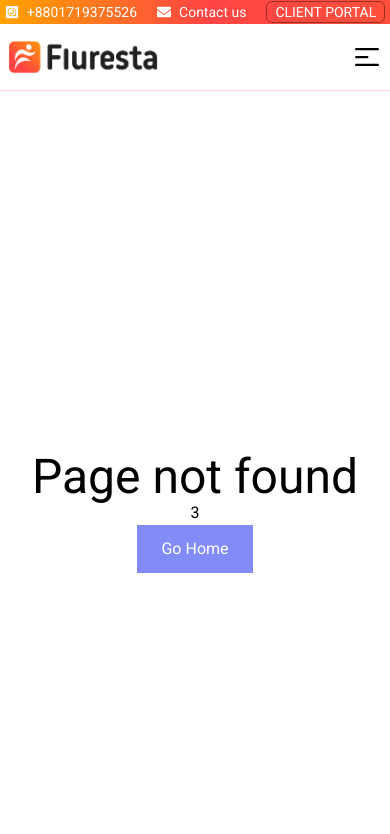
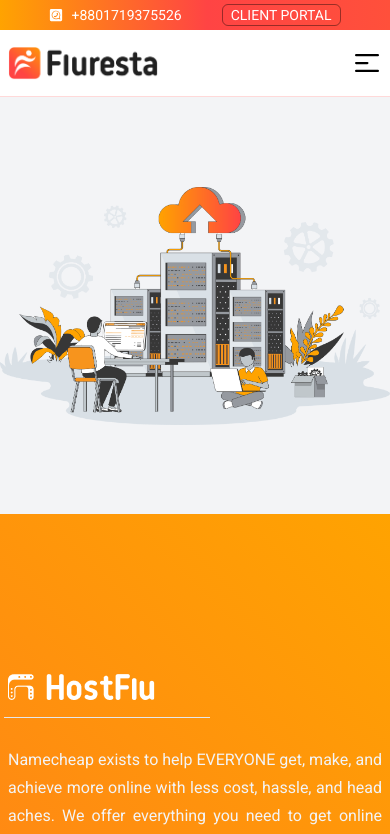
Before and after one commit to pothikit/hostfule-project, a React (Create React App) app: page /shared-hosting in a window 390 px wide. Shown: the top 834 px of the page. Built offline with nearby package versions, Linux system fonts and the light colour scheme; a web font is replaced by a local one.

Commit message:
shared hosting start

```diff
--- a/src/App.js
+++ b/src/App.js
@@ -6,6 +6,7 @@ import PageNotFound from "./components/PageNotFound";
 import Home from './components/home/Home';
 import { Header } from "./components/header/Header";
 import Footer from './components/footer/Footer';
+import SharedHosting from "./components/sharedHosting/SharedHosting";
 
 function App() {
   return (
@@ -15,6 +16,7 @@ function App() {
         {/* login page       */}
         <Route path="/" element={<Home />} />
         <Route path="login" element={<Login />} />
+        <Route path="/shared-hosting" element={<SharedHosting />} />
         <Route path="*" element={<PageNotFound />} />
       </Routes>
       <Footer></Footer>
--- /dev/null
+++ b/src/components/Banner.jsx
@@ -0,0 +1,12 @@
+import React from 'react'
+
+function Banner({ props }) {
+    console.log(props)
+    return (
+        <section>
+
+        </section>
+    )
+}
+
+export default Banner
--- a/src/components/header/Header.jsx
+++ b/src/components/header/Header.jsx
@@ -24,11 +24,11 @@ export const Header = () => {
     return (
         <>
             <header className=''>
-                <div className="top-header py-[1px]">
+                <div className="top-header py-1">
                     <div className="container mx-auto">
                         <ul className='flex justify-center md:justify-end items-center gap-5 md:gap-12 text-white text-sm md:text-lg'>
                             <li className=''><a href="https://wa.me/+8801719375526" className='flex items-center gap-2 md:gap-4'><span className="rotate-[270deg]"><FaWhatsappSquare /></span>+8801719375526</a></li>
-                            <li className=''><a href="mailto:hostflu@gmail.com" className='flex items-center gap-2 md:gap-4'><FaEnvelope />Contact us</a></li>
+                            <li className=''><a href="mailto:hostflu@gmail.com" className='hidden sm:flex items-center gap-2 md:gap-4'><FaEnvelope />Contact us</a></li>
                             <Link to="https://my.hostflu.com/register.php" target="_blank" className="border border-black border-opacity-40 hover:text-black hover:border-white duration-500 px-2 text-sm md:px-4 text-white rounded-md md:text-base">CLIENT PORTAL</Link>
                         </ul>
                     </div>
--- a/src/components/header/Navbar.jsx
+++ b/src/components/header/Navbar.jsx
@@ -1,6 +1,8 @@
 import React, { useState } from 'react'
 import { Link } from 'react-router-dom';
 import { BiSolidDownArrow } from "react-icons/bi";
+
+import { FaEnvelope } from "react-icons/fa";
 
 export const Navbar = () => {
     const [dropdown, setDropdown] = useState(null)
@@ -26,7 +28,7 @@ export const Navbar = () => {
                     <ul className='flex flex-col sm:flex-row shadow-sm shadow-gray-100 items-start rounded bg-white p-4 pt-2'>
                         <li className='space-y-5'>
                             {/* Shared Hosting */}
-                            <h4 className='text-base text-left px-10 whitespace-nowrap'>Shared Hosting</h4>
+                            <Link to="/shared-hosting" onClick={(e) => e.stopPropagation()} className='hover:text-primary'><h4 className='text-base text-left px-10 whitespace-nowrap'>Shared Hosting</h4></Link>
                             <ul className='flex flex-col space-y-2 whitespace-nowrap drop-mega sm:border-r px-10'>
                                 <li className='font-normal'><Link to="https://my.hostflu.com/index.php?rp=/store/shared-hosting/mini" className='hover:text-primary'>Mini</Link></li>
                                 <li className='font-normal'><Link to="https://my.hostflu.com/index.php?rp=/store/shared-hosting/starter" className='hover:text-primary'>Starter</Link></li>
@@ -194,6 +196,7 @@ export const Navbar = () => {
                                 <li className='font-normal'><Link className='hover:text-primary capitalize'>Our Company</Link></li>
                                 <li className='font-normal'><Link className='hover:text-primary capitalize'>About Our Services</Link></li>
                                 <li className='font-normal'><Link className='hover:text-primary capitalize'>Payment Method</Link></li>
+                                <li className=''><a href="mailto:hostflu@gmail.com" className='flex sm:hidden items-center gap-2 md:gap-4'><FaEnvelope />Contact us</a></li>
                             </ul>
                         </li>
 
--- /dev/null
+++ b/src/components/sharedHosting/SharedHosting.jsx
@@ -0,0 +1,15 @@
+import React from 'react'
+import "./sharedHosting.css"
+function SharedHosting() {
+    return (
+        <main className=''>
+            <section className='bg-gray-100 py-10'>
+                <div className="banner py-10 md:py-20 h-[40vh] md:h-[60vh]">
+
+                </div>
+            </section>
+        </main>
+    )
+}
+
+export default SharedHosting
--- /dev/null
+++ b/src/components/sharedHosting/sharedHosting.css
@@ -0,0 +1,6 @@
+.banner{
+    background: url("../../asstes/shared-banner.png");
+    background-position: center right 10%;
+    background-repeat: no-repeat;
+    background-size: contain;
+}
```
Also changed, not shown: src/asstes/Group.png (added), src/asstes/shared-banner.png (added).
